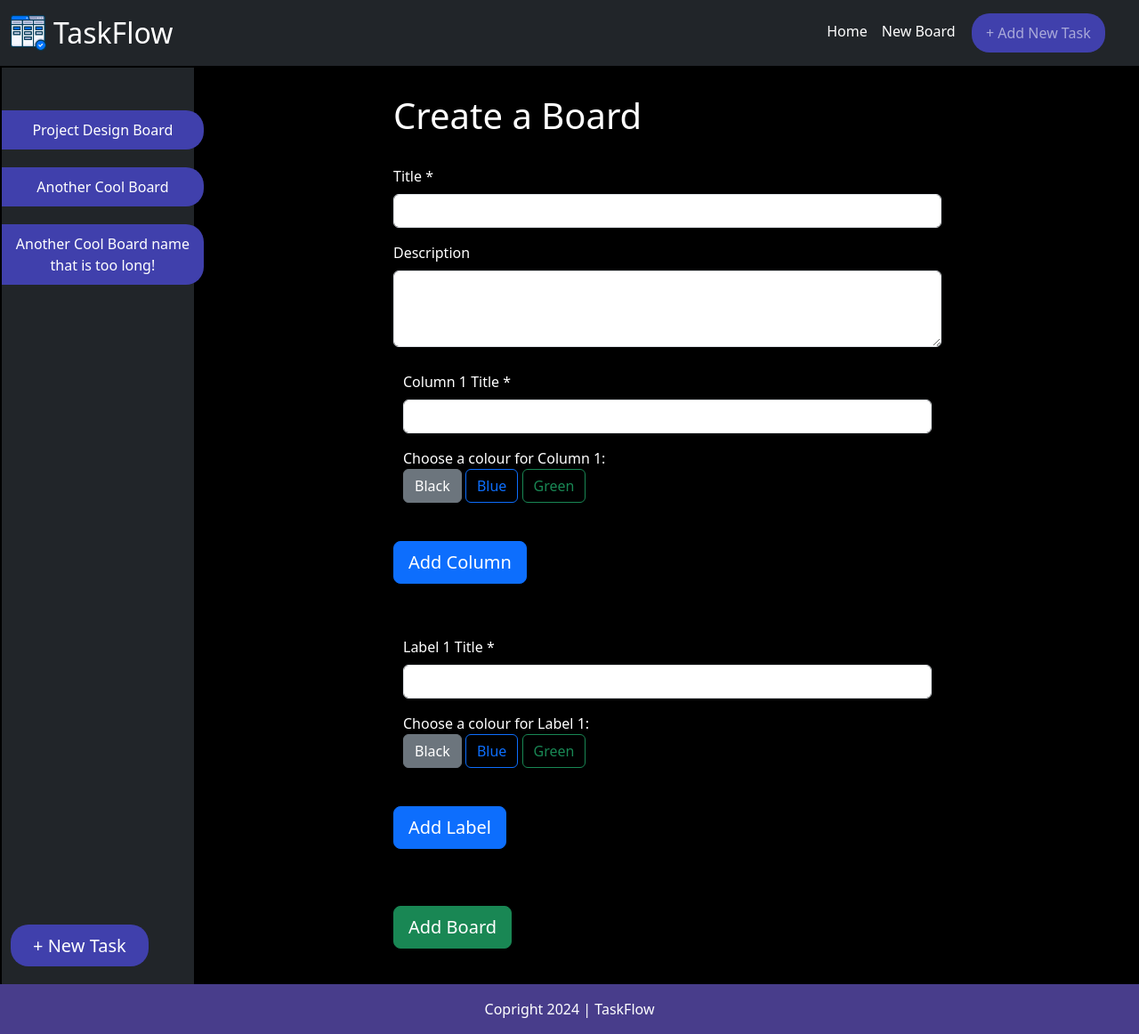
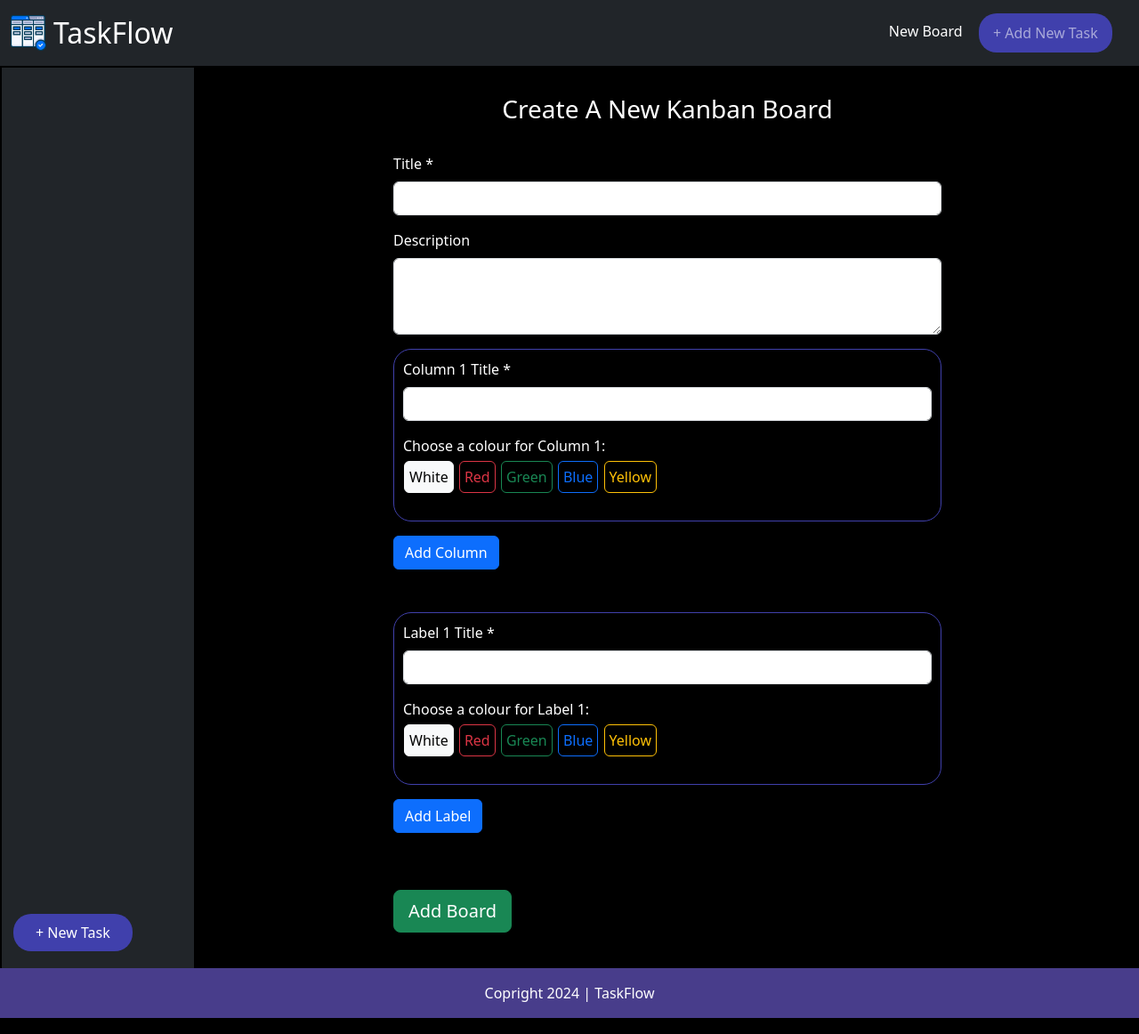
Before and after one commit to leonp84/code-institute-project-4, a Django app: page /create_new_board/ in a window 1280 px wide. Shown: the whole page at 89% size. Run offline with Django 5.2, Linux system fonts and the light colour scheme; some libraries are stand-ins or nearby versions.

Commit message:
add new boards populating landing page correctly

```diff
--- a/main/models.py
+++ b/main/models.py
@@ -11,7 +11,7 @@ COLOURS = (
 class Board(models.Model):
     author = models.ForeignKey(User, on_delete=models.CASCADE,
                                related_name="boards")
-    title = models.CharField(max_length=200, blank=False)
+    title = models.CharField(max_length=200, blank=False, unique=True)
     description = models.TextField(blank=True)
     created_on = models.DateTimeField(auto_now_add=True)
     updated_on = models.DateTimeField(auto_now=True)
@@ -25,13 +25,13 @@ class Board(models.Model):
 
 class Column(models.Model):
     title = models.CharField(max_length=200, blank=False)
-    colour = models.IntegerField(choices=COLOURS, default=0)
+    colour = models.CharField(default='white')
     board = models.ForeignKey(Board, on_delete=models.CASCADE,
                               related_name="board_to_column")
 
 
 class Label(models.Model):
     title = models.CharField(max_length=200, blank=False)
-    colour = models.IntegerField(choices=COLOURS, default=0)
+    colour = models.CharField(default='white')
     board = models.ForeignKey(Board, on_delete=models.CASCADE,
                               related_name="board_to_label")
--- a/main/templates/main/create_new_board.html
+++ b/main/templates/main/create_new_board.html
@@ -4,7 +4,7 @@
 {% block content %}
 <script src="{% static 'assets/js/create-board.js' %}" defer="defer"></script>
 <div class="container col-md-6 mt-md-3 mb-5 pb-3">
-    <h1 class="mt-3">Create a Board</h1>
+    <h3 class="mt-3 text-center">Create A New Kanban Board</h3>
     <form id="add-border-form" method="post" style="margin-top: 2em; margin-bottom: 2em;">
         <div id="div_id_title" class="mb-3">
             <label for="id_title" class="form-label requiredField">
@@ -34,19 +34,25 @@
             </div>
             <span class="mb-2">Choose a colour for Column 1:</span>
             <div class="mb-3">
-                <input type="radio" class="btn-check" name="column_colour-1" value="0" id="black-1" checked>
-                <label class="btn btn-outline-secondary" for="black-1">Black</label>
+                <input type="radio" class="btn-check" name="column_colour-1" value="white" id="white-1" checked>
+                <label class="btn btn-outline-light colour-selector" for="white-1">White</label>
 
-                <input type="radio" class="btn-check" name="column_colour-1" value="1" id="blue-1">
-                <label class="btn btn-outline-primary" for="blue-1">Blue</label>
+                <input type="radio" class="btn-check" name="column_colour-1" value="red" id="red-1">
+                <label class="btn btn-outline-danger colour-selector" for="red-1">Red</label>
 
-                <input type="radio" class="btn-check" name="column_colour-1" value="2" id="green-1">
-                <label class="btn btn-outline-success" for="green-1">Green</label>
+                <input type="radio" class="btn-check" name="column_colour-1" value="green" id="green-1">
+                <label class="btn btn-outline-success colour-selector" for="green-1">Green</label>
+
+                <input type="radio" class="btn-check" name="column_colour-1" value="blue" id="blue-1">
+                <label class="btn btn-outline-primary colour-selector" for="blue-1">Blue</label>
+
+                <input type="radio" class="btn-check" name="column_colour-1" value="yellow" id="yellow-1">
+                <label class="btn btn-outline-warning colour-selector" for="yellow-1">Yellow</label>
             </div>
         </div>
-        <button type="button" id="create-new-column" class="btn btn-lg btn-primary mt-3 mb-5">Add
+        <button type="button" id="create-new-column" class="btn btn-primary mt-3 mb-5">Add
             Column</button>
-        <button type="button" id="remove-new-column" class="btn btn-lg btn-danger mt-3 mb-5"
+        <button type="button" id="remove-new-column" class="btn btn-danger mt-3 mb-5"
             style="display: none;">Remove Column</button><br>
 
         <!-- Labels -->
@@ -62,18 +68,24 @@
             </div>
             <span class="mb-2">Choose a colour for Label 1:</span>
             <div class="mb-3">
-                <input type="radio" class="btn-check" name="label_colour-1" value="0" id="label-black-1" checked>
-                <label class="btn btn-outline-secondary" for="label-black-1">Black</label>
+                <input type="radio" class="btn-check" name="label_colour-1" value="white" id="label-white-1" checked>
+                <label class="btn btn-outline-light colour-selector" for="label-white-1">White</label>
 
-                <input type="radio" class="btn-check" name="label_colour-1" value="1" id="label-blue-1">
-                <label class="btn btn-outline-primary" for="label-blue-1">Blue</label>
+                <input type="radio" class="btn-check" name="label_colour-1" value="red" id="label-red-1">
+                <label class="btn btn-outline-danger colour-selector" for="label-red-1">Red</label>
 
-                <input type="radio" class="btn-check" name="label_colour-1" value="2" id="label-green-1">
-                <label class="btn btn-outline-success" for="label-green-1">Green</label>
+                <input type="radio" class="btn-check" name="label_colour-1" value="green" id="label-green-1">
+                <label class="btn btn-outline-success colour-selector" for="label-green-1">Green</label>
+
+                <input type="radio" class="btn-check" name="label_colour-1" value="blue" id="label-blue-1">
+                <label class="btn btn-outline-primary colour-selector" for="label-blue-1">Blue</label>
+
+                <input type="radio" class="btn-check" name="label_colour-1" value="yellow" id="label-yellow-1">
+                <label class="btn btn-outline-warning colour-selector" for="label-yellow-1">Yellow</label>
             </div>
         </div>
-        <button type="button" id="create-new-label" class="btn btn-lg btn-primary mt-3 mb-5">Add Label</button>
-        <button type="button" id="remove-new-label" class="btn btn-lg btn-danger mt-3 mb-5"
+        <button type="button" id="create-new-label" class="btn btn-primary mt-3 mb-5 small">Add Label</button>
+        <button type="button" id="remove-new-label" class="btn btn-danger mt-3 mb-5 small"
             style="display: none;">Remove Label</button><br>
 
 
--- a/main/urls.py
+++ b/main/urls.py
@@ -3,6 +3,7 @@ from . import views
 
 urlpatterns = [
     path('', views.index, name='index'),
+    path('<int:display_board>', views.index, name='index'),
     path('create_new_board/', views.create_new_board,
          name='create_new_board')
 ]
--- a/main/views.py
+++ b/main/views.py
@@ -6,14 +6,21 @@ from .models import Board, Column, Label
 
 # Create your views here.
 @login_required
-def index(request):
-    board = Board.objects.all().first()
-    for item in board.board_to_column.all():
-        print(item.title)
+def index(request, display_board=None):
+    print('Display Board = ' + str(display_board))
+    all_boards = Board.objects.all()
+
+    if display_board is not None:
+        current_board = Board.objects.all().filter(pk=display_board).first()
+        print('Current Board = ' + str(current_board))
+    else:
+        current_board = Board.objects.all().first
+
     return render(
         request,
         'main/index.html',
-        {'board': board}
+        {'all_boards': all_boards,
+         'board': current_board}
         )
 
 
--- a/static/assets/css/style.css
+++ b/static/assets/css/style.css
@@ -19,6 +19,11 @@ main {
     /* padding-bottom: 55px; */
 }
 
+.colour-selector {
+    padding: 5px;
+    margin: 5px 1px;
+}
+
 .side-board {
     width: 220px;
     min-height: 90vh;
@@ -27,8 +32,9 @@ main {
 }
 
 .board-name {
+    font-size: smaller;
     text-align: center;
-    padding: 10px 8px;
+    padding: 10px 6px;
     background-color: rgb(64, 64, 172);
     margin-bottom: 20px;
     width: 105%;
@@ -69,7 +75,7 @@ main {
 .big-nav-bottom {
     position: absolute;
     bottom: 84px;
-    left: 12px;
+    left: 15px;
     text-align: center;
 }
 
@@ -118,7 +124,6 @@ main {
     height: 20px;
     width: 20px;
     border-radius: 50%;
-    background-color: brown;
     margin-right: 10px;
 }
 
@@ -156,6 +161,15 @@ footer {
     width: 100vw;
     background-color: darkslateblue;
 }
+
+/* Color classes for use with the Column & Label Models */
+
+.white { background-color: white;}
+.red { background-color: red;}
+.green { background-color: green;}
+.blue { background-color: blue;}
+.yellow { background-color: yellow;}
+
 
 /* Customize appearance of Django Allauth account forms */
 
@@ -214,7 +228,7 @@ label[for="id_login"] {
 
 .border-container {
     padding: 10px;
-    border: 1px solid black;
+    border: 1px solid rgb(64, 64, 172);
     border-radius: 20px;
     position: relative;
 }
--- a/static/assets/js/create-board.js
+++ b/static/assets/js/create-board.js
@@ -57,14 +57,20 @@ function extraCol(num) {
         <span class="mb-2">Choose a colour for Column ${num}:</span>
 
         <div class="mb-3">
-            <input type="radio" class="btn-check" name="column_colour-${num}" value="0" id="black-${num}" checked>
-            <label class="btn btn-outline-secondary" for="black-${num}">Black</label>
+            <input type="radio" class="btn-check" name="column_colour-${num}" value="white" id="white-${num}" checked>
+            <label class="btn btn-outline-light colour-selector" for="white-${num}">White</label>
 
-            <input type="radio" class="btn-check" name="column_colour-${num}" value="1" id="blue-${num}" >
-            <label class="btn btn-outline-primary" for="blue-${num}">Blue</label>
+            <input type="radio" class="btn-check" name="column_colour-${num}" value="red" id="red-${num}">
+            <label class="btn btn-outline-danger colour-selector" for="red-${num}">Red</label>
 
-            <input type="radio" class="btn-check" name="column_colour-${num}" value="2" id="green-${num}" >
-            <label class="btn btn-outline-success" for="green-${num}">Green</label>
+            <input type="radio" class="btn-check" name="column_colour-${num}" value="green" id="green-${num}">
+            <label class="btn btn-outline-success colour-selector" for="green-${num}">Green</label>
+
+            <input type="radio" class="btn-check" name="column_colour-${num}" value="blue" id="blue-${num}">
+            <label class="btn btn-outline-primary colour-selector" for="blue-${num}">Blue</label>
+
+            <input type="radio" class="btn-check" name="column_colour-${num}" value="yellow" id="yellow-${num}">
+            <label class="btn btn-outline-warning colour-selector" for="yellow-${num}">Yellow</label>
         </div>
     </div>`
 }
@@ -87,15 +93,20 @@ function extraLabel(num) {
         </div>
         <span class="mb-2">Choose a colour for Label ${num}:</span>
         <div class="mb-3">
-            <input type="radio" class="btn-check" name="label_colour-${num}" value="0" id="label-black-${num}" checked>
-            <label class="btn btn-outline-secondary" for="label-black-${num}">Black</label>
+            <input type="radio" class="btn-check" name="label_colour-${num}" value="white" id="label-white-${num}" checked>
+            <label class="btn btn-outline-light colour-selector" for="label-white-${num}">White</label>
 
-            <input type="radio" class="btn-check" name="label_colour-${num}" value="1" id="label-blue-${num}">
-            <label class="btn btn-outline-primary" for="label-blue-${num}">Blue</label>
+            <input type="radio" class="btn-check" name="label_colour-${num}" value="red" id="label-red-${num}">
+            <label class="btn btn-outline-danger colour-selector" for="label-red-${num}">Red</label>
 
-            <input type="radio" class="btn-check" name="label_colour-${num}" value="2" id="label-green-${num}">
-            <label class="btn btn-outline-success" for="label-green-${num}">Green</label>
+            <input type="radio" class="btn-check" name="label_colour-${num}" value="green" id="label-green-${num}">
+            <label class="btn btn-outline-success colour-selector" for="label-green-${num}">Green</label>
 
+            <input type="radio" class="btn-check" name="label_colour-${num}" value="blue" id="label-blue-${num}">
+            <label class="btn btn-outline-primary colour-selector" for="label-blue-${num}">Blue</label>
+
+            <input type="radio" class="btn-check" name="label_colour-${num}" value="yellow" id="label-yellow-${num}">
+            <label class="btn btn-outline-warning colour-selector" for="label-yellow-${num}">Yellow</label>
         </div>
     </div>`
 }
--- a/templates/base.html
+++ b/templates/base.html
@@ -57,14 +57,11 @@
                 <span class="navbar-toggler-icon"></span>
             </button>
             <div class="collapse navbar-collapse" id="navbarSupportedContent">
+
                 <ul class="navbar-nav mb-2 ms-auto mb-md-0 me-md-2">
                     <li class="nav-item">
-                        <a class="nav-link active" aria-current="page" href="{% url 'index' %}">Home</a>
+                        <a class="nav-link active" aria-current="page" href="{% url 'create_new_board' %}">New Board</a>
                     </li>
-                    <ul class="navbar-nav mb-2 ms-auto mb-md-0 me-md-2">
-                        <li class="nav-item">
-                            <a class="nav-link active" aria-current="page" href="{% url 'create_new_board' %}">New Board</a>
-                        </li>
 
                     <li class="nav-item dropdown d-md-none">
                         <a class="nav-link dropdown-toggle" href="#" role="button" data-bs-toggle="dropdown"
@@ -110,17 +107,14 @@
         {% endblock %}
 
         <div class="side-board bg-dark d-none d-md-flex flex-column pt-5">
-            <a href="#" class="board-name">
-                Project Design Board
+            {% for board in all_boards.all %}
+            <a href="{% url 'index' board.id %}" class="board-name">
+                {{ board.title }}
             </a>
-            <a href="#" class="board-name">
-                Another Cool Board
-            </a>
-            <a href="#" class="board-name">
-                Another Cool Board name that is too long!
-            </a>
+            {% endfor %}
+
             <div class="big-nav-bottom">
-                <a href="#" class="board-buttons mt-5 fs-5">+ New Task</a>
+                <a href="#" class="board-buttons mt-5 fs-6">+ New Task</a>
             </div>
         </div>
 
```
Also changed, not shown: main/templates/main/index.html (+4 -8 lines), main/migrations/0007_alter_column_colour_alter_label_colour.py (added).
